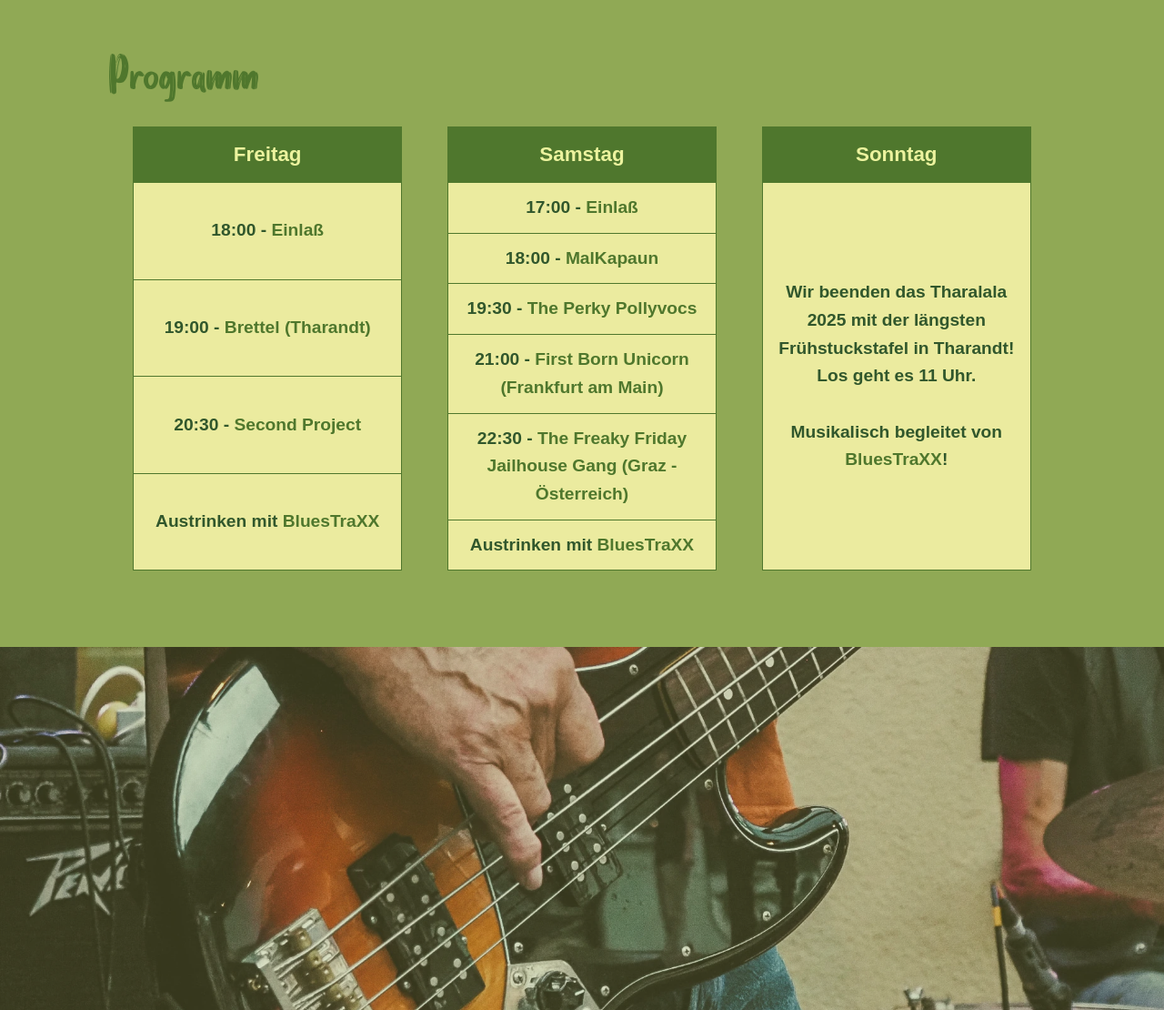
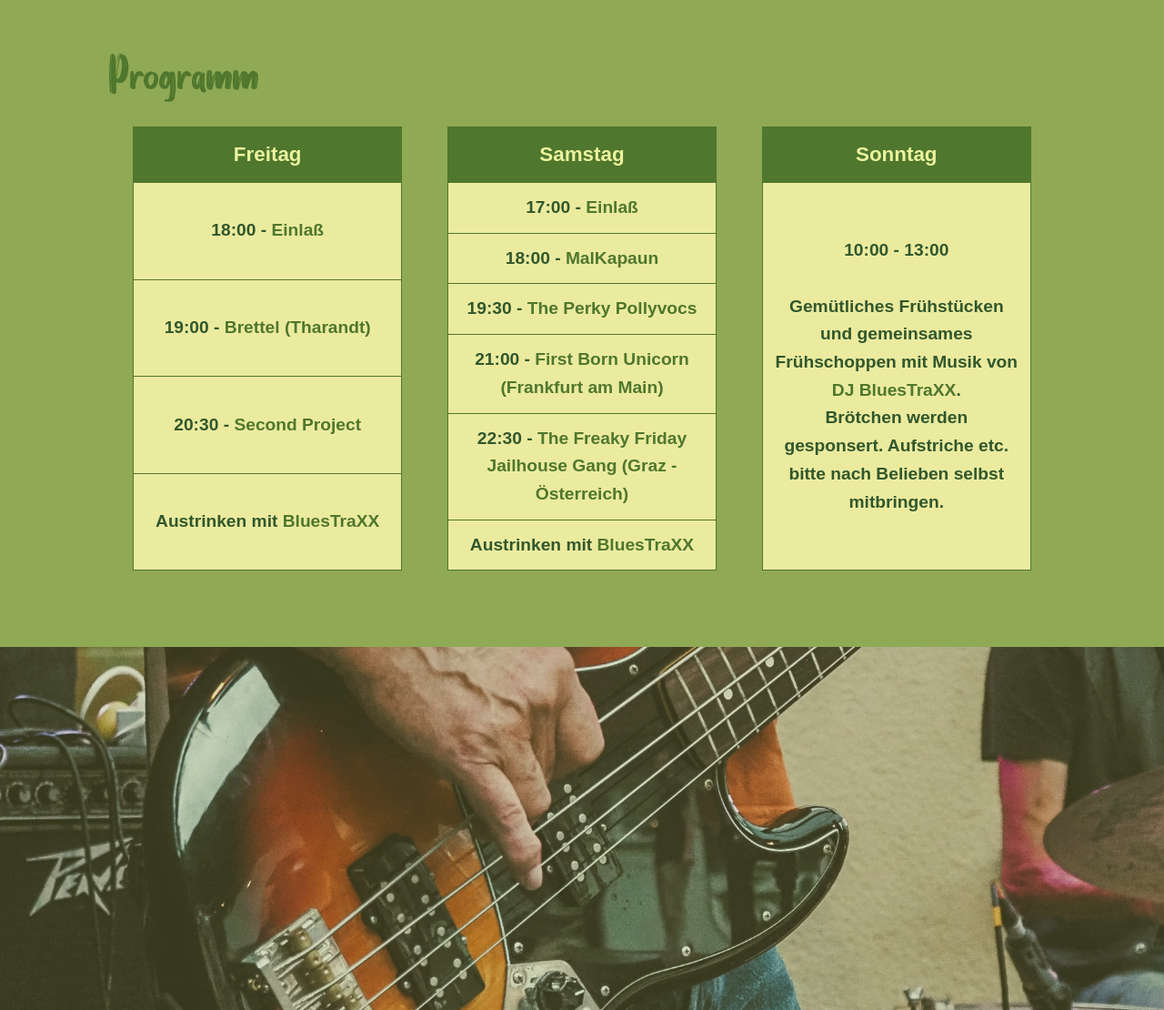
Before and after one commit to falkohamann/tharalala-v3, a PHP site: page / in a window 1280 px wide. Shown: the part 2129-3239 px from the top of the page at 91% size. Run offline with PHP 8.4, Linux system fonts and the light colour scheme.

Commit message:
sunday timetable

```diff
--- a/index.php
+++ b/index.php
@@ -100,7 +100,7 @@
                     </thead>
                     <tbody>
                         <tr>
-                            <td>Wir beenden das Tharalala 2025 mit der längsten Frühstuckstafel in Tharandt!<br>Los geht es 11 Uhr.<br><br> Musikalisch begleitet von <a href="javascript:void(0);" class="timetable-artist-link" data-artist-id="artist-11">BluesTraXX</a>!</td>
+                            <td>10:00 - 13:00<br><br>Gemütliches Frühstücken  und gemeinsames Frühschoppen mit Musik von  <a href="javascript:void(0);" class="timetable-artist-link" data-artist-id="artist-11">DJ BluesTraXX</a>.<br>Brötchen werden gesponsert. Aufstriche etc. bitte nach Belieben selbst mitbringen.</td>
                         </tr>
                     </tbody>
                 </table>
```
